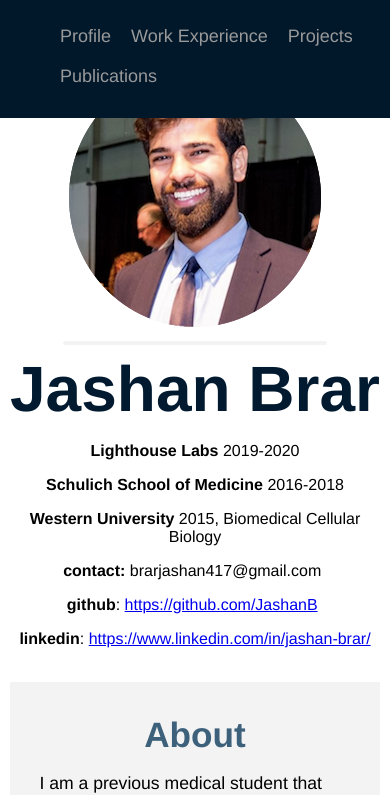
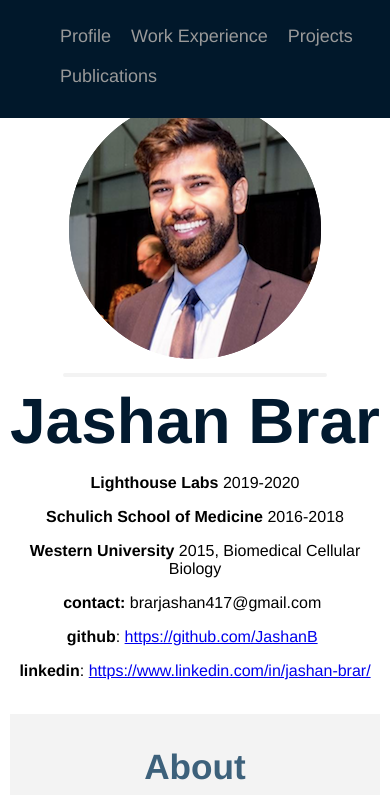
Before and after one commit to JashanB/my-portfolio, a React (Create React App) app: page / in a window 390 px wide. Shown: the top 795 px of the page. Built offline with nearby package versions, Linux system fonts and the light colour scheme.

Commit message:
added padding to mobile view

```diff
--- a/src/components/profile/Profile.css
+++ b/src/components/profile/Profile.css
@@ -154,6 +154,10 @@
     justify-content: center;
   }
 
+  .image-container {
+    padding-top: 2em;
+  }
+
   /* .skill-item h4 {
     color: #868686;
     font-size: 130%;
--- a/src/components/profile/Profile.js
+++ b/src/components/profile/Profile.js
@@ -4,7 +4,9 @@ import './Profile.css';
 export default function Profile(props) {
   return (
     <div id="profile">
-      <img alt="profile-img" src="crop1.png"></img>
+      <div className="image-container">
+        <img alt="profile-img" src="crop1.png"></img>
+      </div>
       <div className="picture-border"></div>
       <h1>Jashan Brar</h1>
       <p className="info-p"><b>Lighthouse Labs</b> 2019-2020</p>
```
